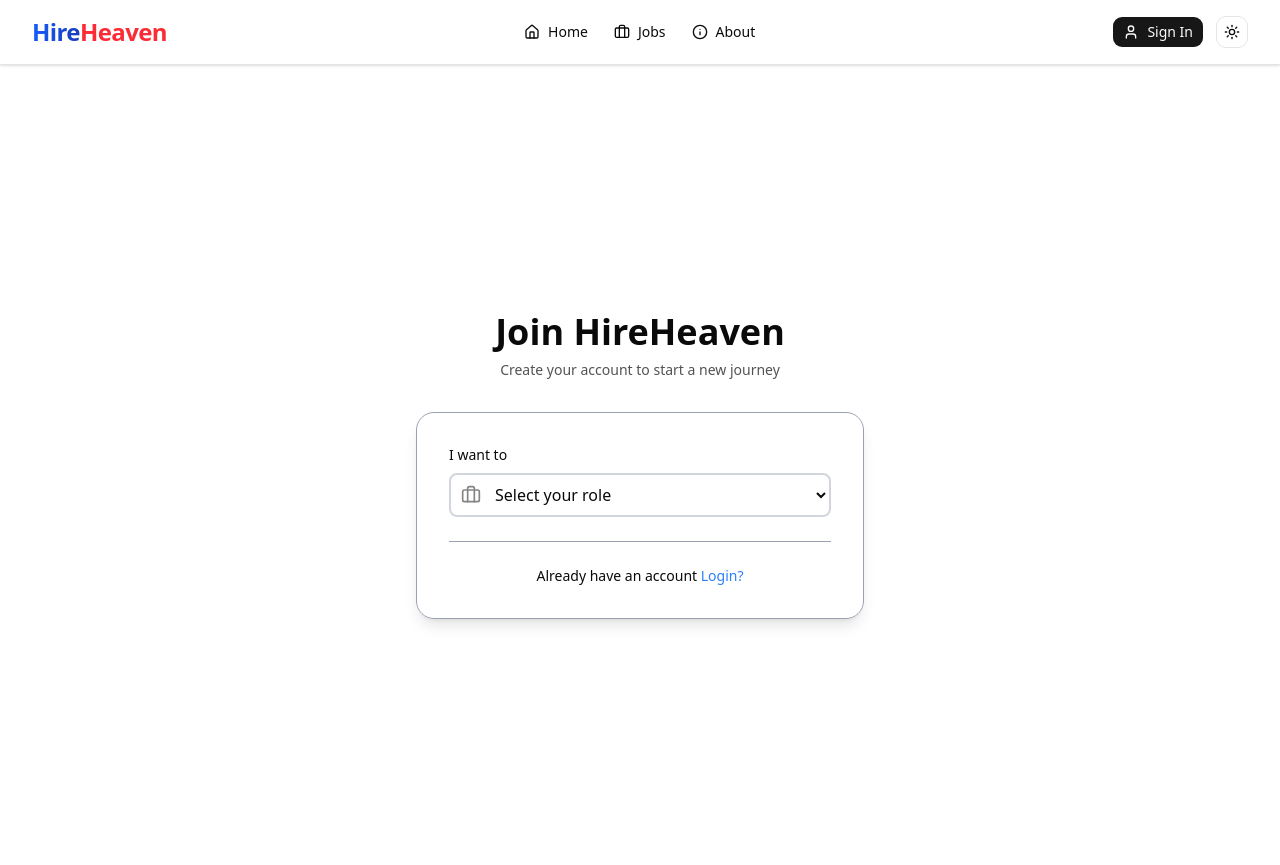
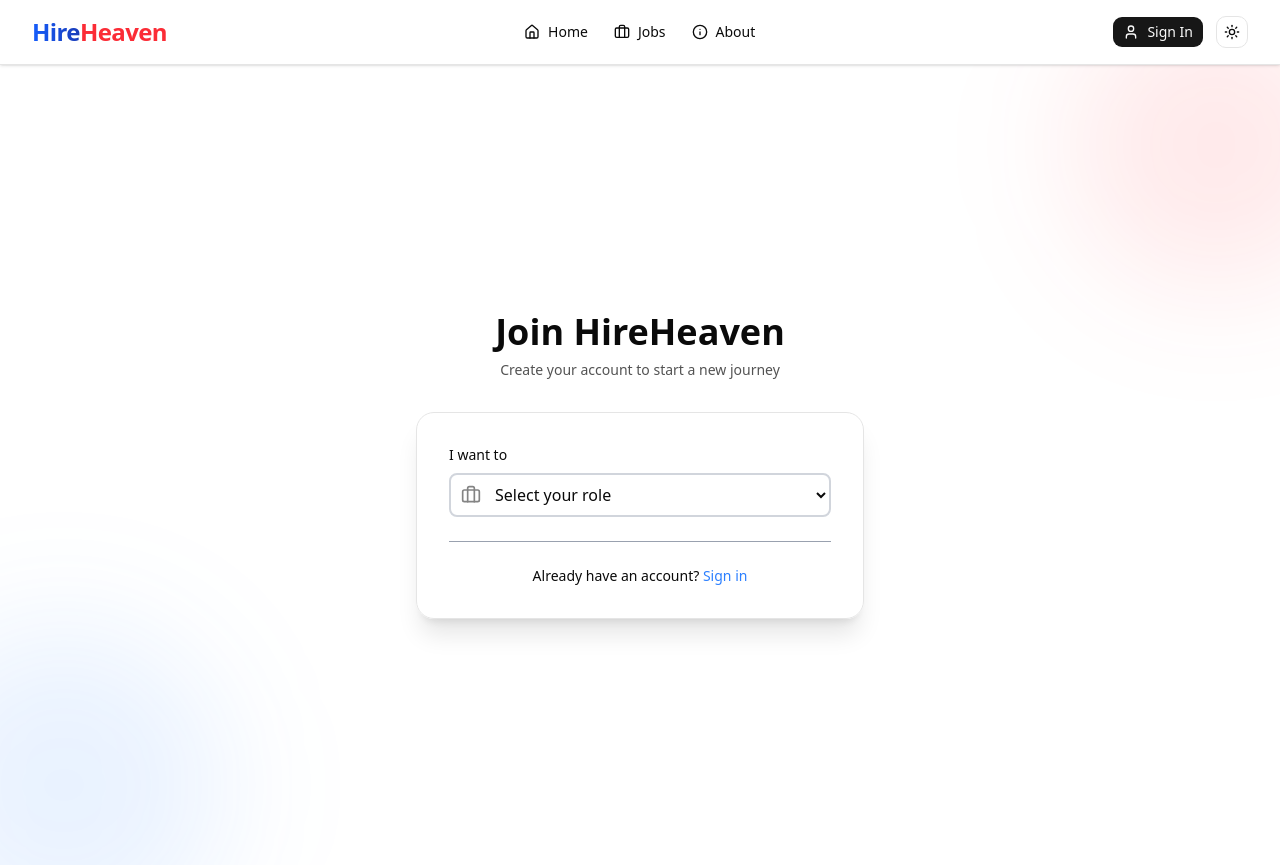
Before and after one commit to debug-node/Job-Portal, a Next.js app in the folder frontend/: page /register in a window 1280 px wide. Built offline with nearby package versions, Linux system fonts and the light colour scheme; no server answers.

Commit message:
chore: update page.tsx

```diff
--- a/frontend/src/app/(auth)/register/page.tsx
+++ b/frontend/src/app/(auth)/register/page.tsx
@@ -1,8 +1,8 @@
 "use client";
 import { auth_service, useAppData } from "@/context/AppContext";
 import axios from "axios";
-import { redirect } from "next/navigation";
-import React, { FormEvent, useState } from "react";
+import { useRouter } from "next/navigation";
+import React, { FormEvent, useEffect, useState } from "react";
 import toast from "react-hot-toast";
 import Cookies from "js-cookie";
 import { Label } from "@/components/ui/label";
@@ -21,12 +21,19 @@ const RegisterPage = () => {
 	const [email, setEmail] = useState("");
 	const [password, setPassword] = useState("");
 	const [btnLoading, setBtnLoading] = useState(false);
+	const router = useRouter();
 
-	const { isAuth, setUser, loading, setIsAuth } = useAppData();
+	const { isAuth, user, setUser, loading, setIsAuth } = useAppData();
+
+	useEffect(() => {
+		if (!loading && isAuth && user) {
+			router.replace(user.role === "recruiter" ? "/account" : "/jobs");
+		}
+	}, [isAuth, loading, router, user]);
 
 	if (loading) return <Loading />;
 
-	if (isAuth) return redirect("/");
+	if (isAuth) return <Loading />;
 
 	const submitHandler = async (e: FormEvent<HTMLFormElement>) => {
 		e.preventDefault();
@@ -61,8 +68,11 @@ const RegisterPage = () => {
 			});
 			setUser(data.registeredUser);
 			setIsAuth(true);
-		} catch (error: any) {
-			toast.error(error.response.data.message);
+			router.push(data.registeredUser?.role === "recruiter" ? "/account" : "/jobs");
+		} catch (error: unknown) {
+			const axiosError = (error as { response?: { data?: { message?: string } } })
+				?.response?.data?.message;
+			toast.error(axiosError || "Registration failed");
 			setIsAuth(false);
 		} finally {
 			setBtnLoading(false);
@@ -70,15 +80,17 @@ const RegisterPage = () => {
 	};
 
 	return (
-		<div className="min-h-screen flex items-center justify-center px-4 py-12">
+		<div className="min-h-screen flex items-center justify-center px-4 py-12 relative overflow-hidden">
+			<div className="absolute -top-16 -right-20 w-72 h-72 bg-red-500/10 rounded-full blur-3xl" />
+			<div className="absolute -bottom-20 -left-24 w-80 h-80 bg-blue-500/10 rounded-full blur-3xl" />
 			<div className="w-full max-w-md">
-				<div className="text-center mb-8">
+				<div className="text-center mb-8 relative z-10">
 					<h1 className="text-4xl font-bold mb-2">Join HireHeaven</h1>
 					<p className="text-sm opacity-70">
 						Create your account to start a new journey
 					</p>
 				</div>
-				<div className="border border-gray-400 rounded-2xl p-8 shadow-lg backdrop-blur-sm">
+				<div className="border rounded-2xl p-8 shadow-xl bg-card/80 backdrop-blur-sm relative z-10">
 					<form onSubmit={submitHandler} className="space-y-5">
 						<div className="space-y-2">
 							<Label htmlFor="role" className="text-sm font-medium">
@@ -240,11 +252,11 @@ const RegisterPage = () => {
 
 					<div className="mt-6 pt-6 border-t border-gray-400">
 						<p className="text-center text-sm">
-							Already have an account{" "}
+							Already have an account?{" "}
 							<Link
-								href={"/register"}
+								href={"/login"}
 								className="text-blue-500 font-medium hover:underline transition-all">
-								Login?
+								Sign in
 							</Link>
 						</p>
 					</div>
```
